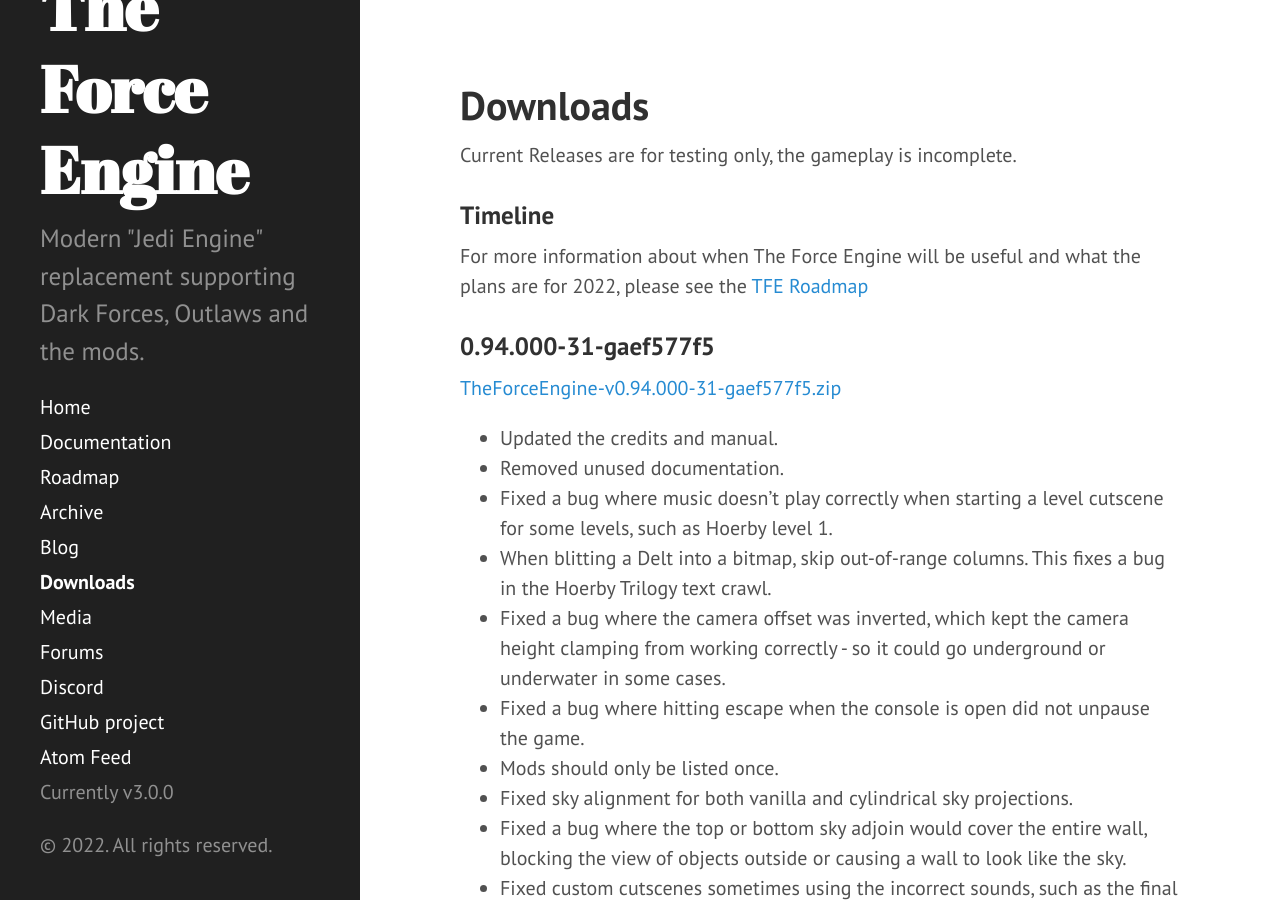
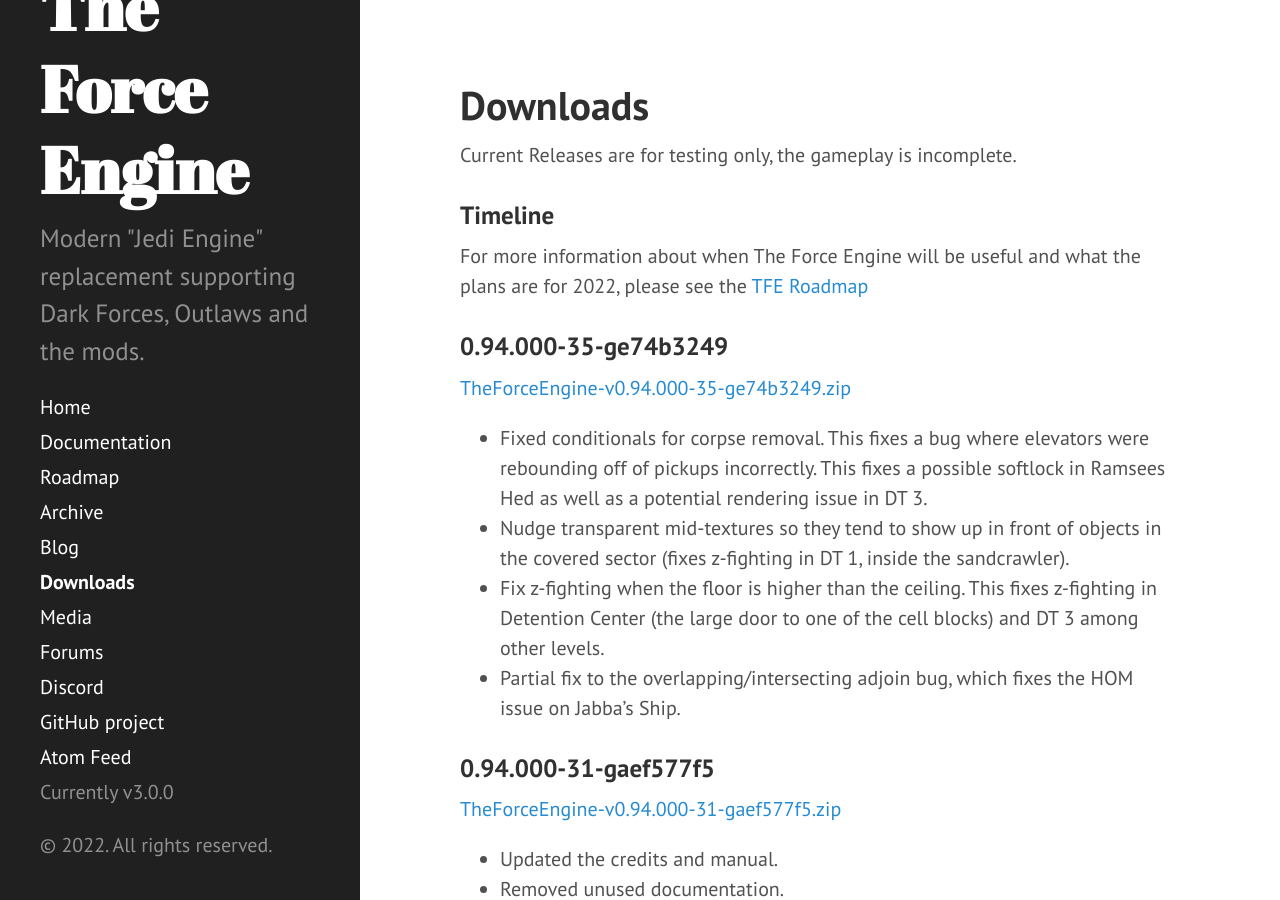
Before and after one commit to TheForceEngine/TheForceEngine.github.io, a Jekyll site: the page built from downloads.md, in a window 1280 px wide and 900 px high. Built offline with Jekyll 4.4.1, drawn with Linux system fonts in a browser that asks for light colours.

Commit message:
Update downloads.md

```diff
--- a/downloads.md
+++ b/downloads.md
@@ -7,6 +7,13 @@
 
 ### Timeline
 For more information about when The Force Engine will be useful and what the plans are for 2022, please see the [TFE Roadmap](Roadmap.md)
+
+### 0.94.000-35-ge74b3249
+[TheForceEngine-v0.94.000-35-ge74b3249.zip](archive/TheForceEngine-v0.94.000-35-ge74b3249.zip) <br>
+* Fixed conditionals for corpse removal. This fixes a bug where elevators were rebounding off of pickups incorrectly. This fixes a possible softlock in Ramsees Hed as well as a potential rendering issue in DT 3.
+* Nudge transparent mid-textures so they tend to show up in front of objects in the covered sector (fixes z-fighting in DT 1, inside the sandcrawler).
+* Fix z-fighting when the floor is higher than the ceiling. This fixes z-fighting in Detention Center (the large door to one of the cell blocks) and DT 3 among other levels.
+* Partial fix to the overlapping/intersecting adjoin bug, which fixes the HOM issue on Jabba's Ship.
 
 ### 0.94.000-31-gaef577f5
 [TheForceEngine-v0.94.000-31-gaef577f5.zip](archive/TheForceEngine-v0.94.000-31-gaef577f5.zip) <br>
```
